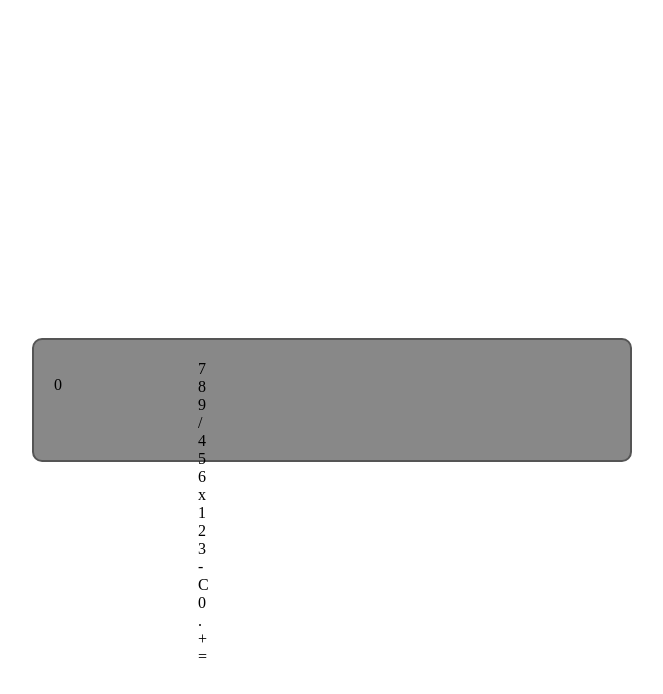
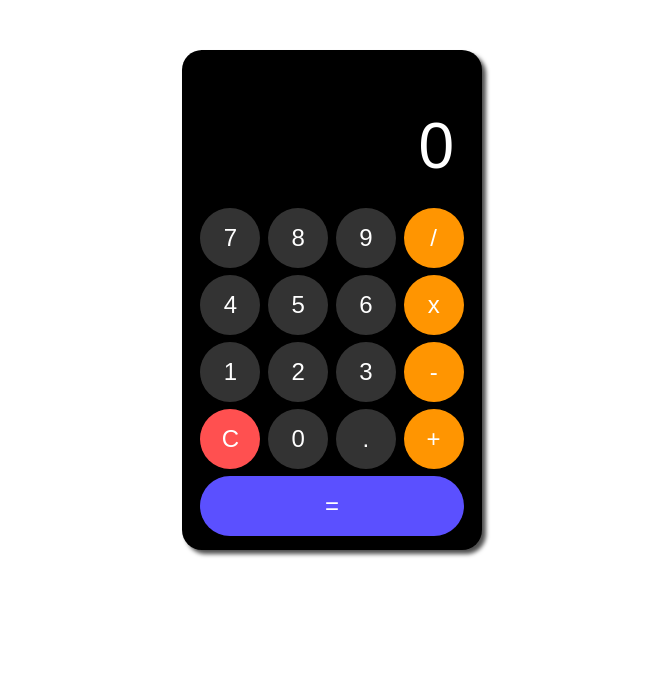
Before and after one commit to Nadezhda-97/calculator, a plain HTML site: page index.html in a window 1280 px wide. Shown: the whole page, without its empty margins (308-971 px from the left). Drawn offline with Linux system fonts and the light colour scheme.

Commit message:
update style.css

```diff
--- a/src/style.css
+++ b/src/style.css
@@ -1,64 +1,95 @@
+/* сброс настроек браузера */
 * {
   box-sizing: border-box;
-}
-
-body {
   margin: 0;
-  min-height: 100vh;
-  display: flex;
-  justify-content: center;
-  align-items: center;
+  padding: 0;
 }
 
 .calc {
-  width: 600px;
-  border: solid 2px #555;
-  border-radius: 10px;
-  background-color: #888;
-  padding: 20px;
-
-  display: grid;
-  grid-template-columns: repeat(4, 1fr);
-  grid-auto-rows: 80px;
-  gap: 20px;
+  margin: 50px auto;
+  width: 300px;
+  height: 500px;
+  /* border: 1px solid #000; */
+  border-radius: 20px;
+  background: #000;
+  color: #fff;
+  font-family: Arial;
+  padding: 18px;
+  box-shadow: 4px 4px 4px #4f4f4f;
 }
 
-.calc_result {
-  grid-column: 1 / -1;
-  background-color: #333;
-  color: #fff;
-  font-size: 56px;
+.calc-screen {
+  height: 125px;
   padding: 10px;
+
+  /* переместить <p> направо вниз */
+  display: grid;
+  justify-items: end;
+  align-items: end;
+
+  margin-bottom: 15px;
 }
 
-.calc_btn {
-  border: none;
-  border-radius: 5px;
-  background-color: #eee;
-  cursor: pointer;
-  font-size: 30px;
-  box-shadow: 2px 3px 2px rgb(0 0 0 / 50%);
+.calc-screen p {
+  font-size: 4rem;
+  margin: 0;
 }
 
-.calc_btn:hover {
-  opacity: 0.9;
+/* выровняли кнопки; задали сетку */
+.buttons {
+  display: grid;
+  grid-template-areas:
+  'seven eight nine division'
+  'four five six multiply'
+  'one two three minus'
+  'clean zero dot plus'
+  'equal equal equal equal';
+
+  /* расстояние между кнопками*/
+  column-gap: 7px;
+  row-gap: 7px;
+
+  /* выравнивание кнопки по центру в отдельной ячейке сетки */
+  justify-items: center;
 }
 
-.calc_btn:active {
-  box-shadow: 1px 1px 2px rgb(0 0 0 / 50%);
+.btn {
+  width: 60px;
+  height: 60px;
+  background: #333;
+  border-radius: 50%;
+  text-align: center; /* выравнивание по ширине */
+  line-height: 60px; /* выравнивание по высоте; значение равно высоте контейнера */
+  font-size: 1.5rem;
+
+  cursor: pointer;
+  user-select: none; /* чтобы не было синего выделения при двойном клике на кнопку */
 }
 
-.calc_btn_operator {
-  background-color: #ffe2ae;
+.btn.equal {
+  grid-area: equal; /* какие ячейки занимает кнопка*/
+  width: 100%;
+  border-radius: 35px;
 }
 
-.calc_btn_reset {
-  background-color: #ff5050;
-  color: #fff;
+/* при наведении */
+.btn:hover {
+  filter: brightness(120%); /* увеличили яркость при наведении */
 }
 
-.calc_btn_equal {
-  background-color: #5b50ff;
-  color: #fff;
-  grid-column: 1 / -1;
+/* при нажатии */
+.btn:active {
+  filter: brightness(90%); /* уменьшили яркость при нажатии */
 }
+
+.btn.bg-orange {
+  background: #ff9501;
+}
+
+.btn.bg-red {
+  background: #ff5050;
+}
+
+.btn.bg-blue {
+  background: #5b50ff;
+}
```
